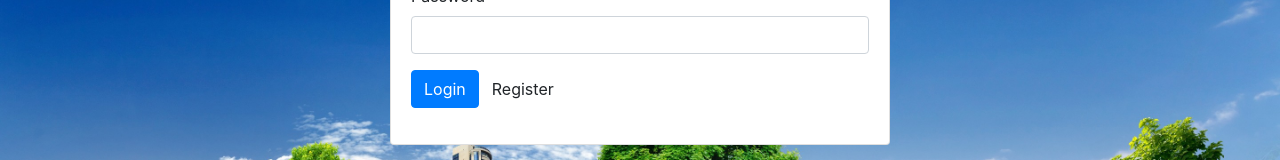
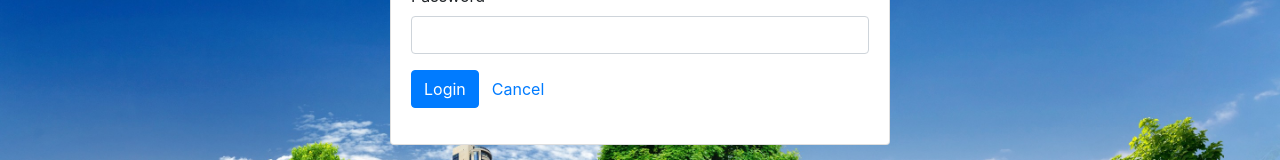
Before and after one commit to sowmya-yalamarthi/handinhandout-ui, an Angular app: page /accounts in a window 1280 px wide. Shown: the part 257-417 px from the top of the page. Built offline with nearby package versions, Linux system fonts and the light colour scheme.

Commit message:
register page routing changes

```diff
--- a/src/app/app.component.html
+++ b/src/app/app.component.html
@@ -4,7 +4,7 @@
     <button class="btn btn-primary margin-right" (click)="navigateToLogin()">
       Login
     </button>
-    <button class="btn btn-success">
+    <button class="btn btn-success" (click)="navigateToRegister()">
       Register
     </button>
   </div>
--- a/src/app/app.component.ts
+++ b/src/app/app.component.ts
@@ -20,4 +20,8 @@ export class AppComponent {
   navigateToLogin(){
     this.router.navigate(["/accounts"])
   }
+
+  navigateToRegister(){
+    this.router.navigate(["/accounts/register"])
+  }
 }
--- a/src/app/modules/accounts/login/login.component.html
+++ b/src/app/modules/accounts/login/login.component.html
@@ -25,7 +25,7 @@
                     <span *ngIf="loading" class="spinner-border spinner-border-sm mr-1"></span>
                     Login
                 </button>
-                <a class="btn btn-link" (click)="navigateToRegister()">Register</a>
+                <a class="btn btn-link" routerLink="" >Cancel</a>
             </div>
         </form>
     </div>
--- a/src/app/modules/accounts/login/login.component.ts
+++ b/src/app/modules/accounts/login/login.component.ts
@@ -63,9 +63,4 @@ export class LoginComponent implements OnInit {
 
   }
 
-  navigateToRegister() {
-    this.router.navigate(["register"], { relativeTo: this.route.parent })
-  }
-
-
 }
--- a/src/app/modules/accounts/register/register.component.html
+++ b/src/app/modules/accounts/register/register.component.html
@@ -41,7 +41,7 @@
                         <span *ngIf="loading" class="spinner-border spinner-border-sm mr-1"></span>
                         Register
                     </button>
-                    <a routerLink="../login" class="btn btn-link">Cancel</a>
+                    <a routerLink="" class="btn btn-link">Cancel</a>
                 </div>
             </form>
         </div>
```
